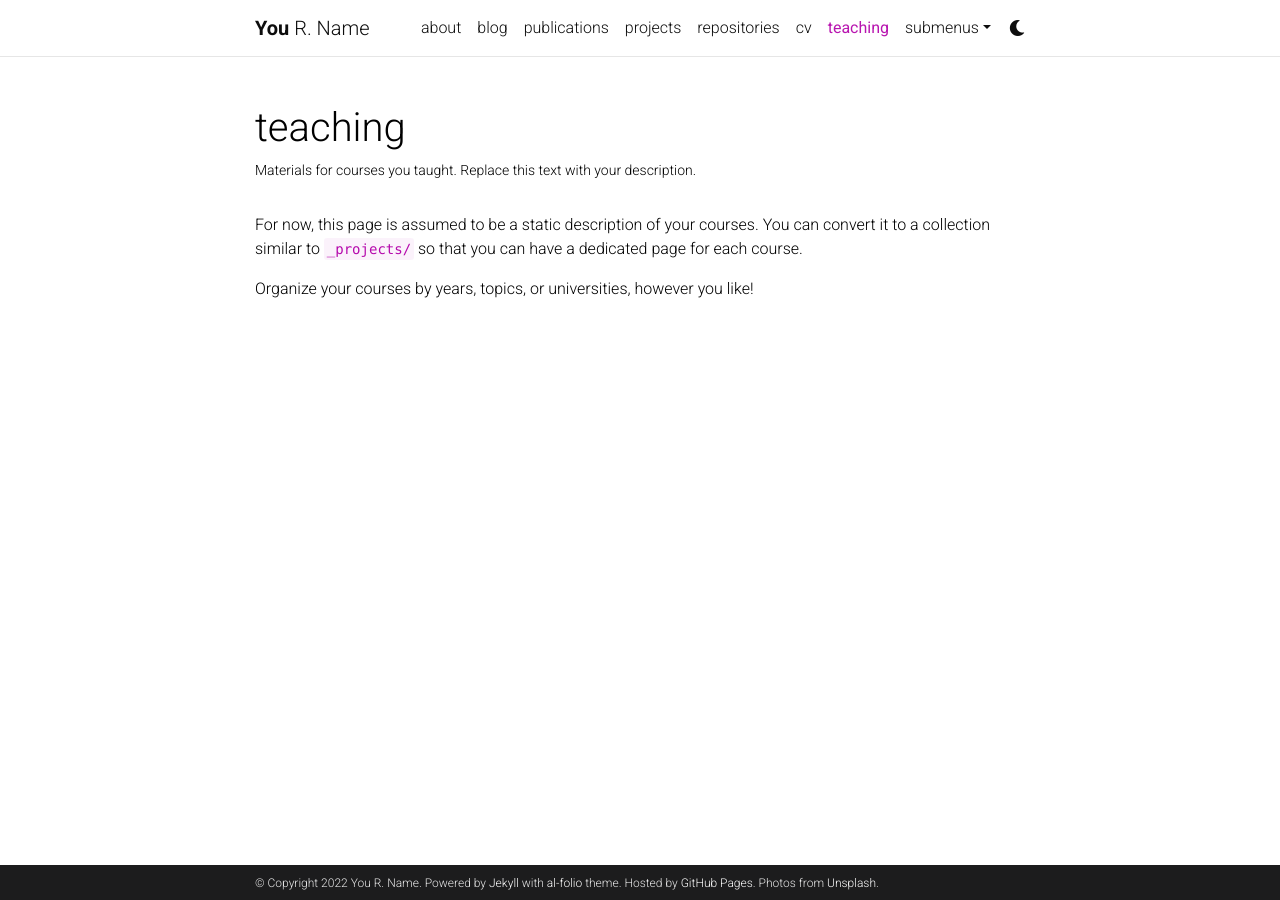
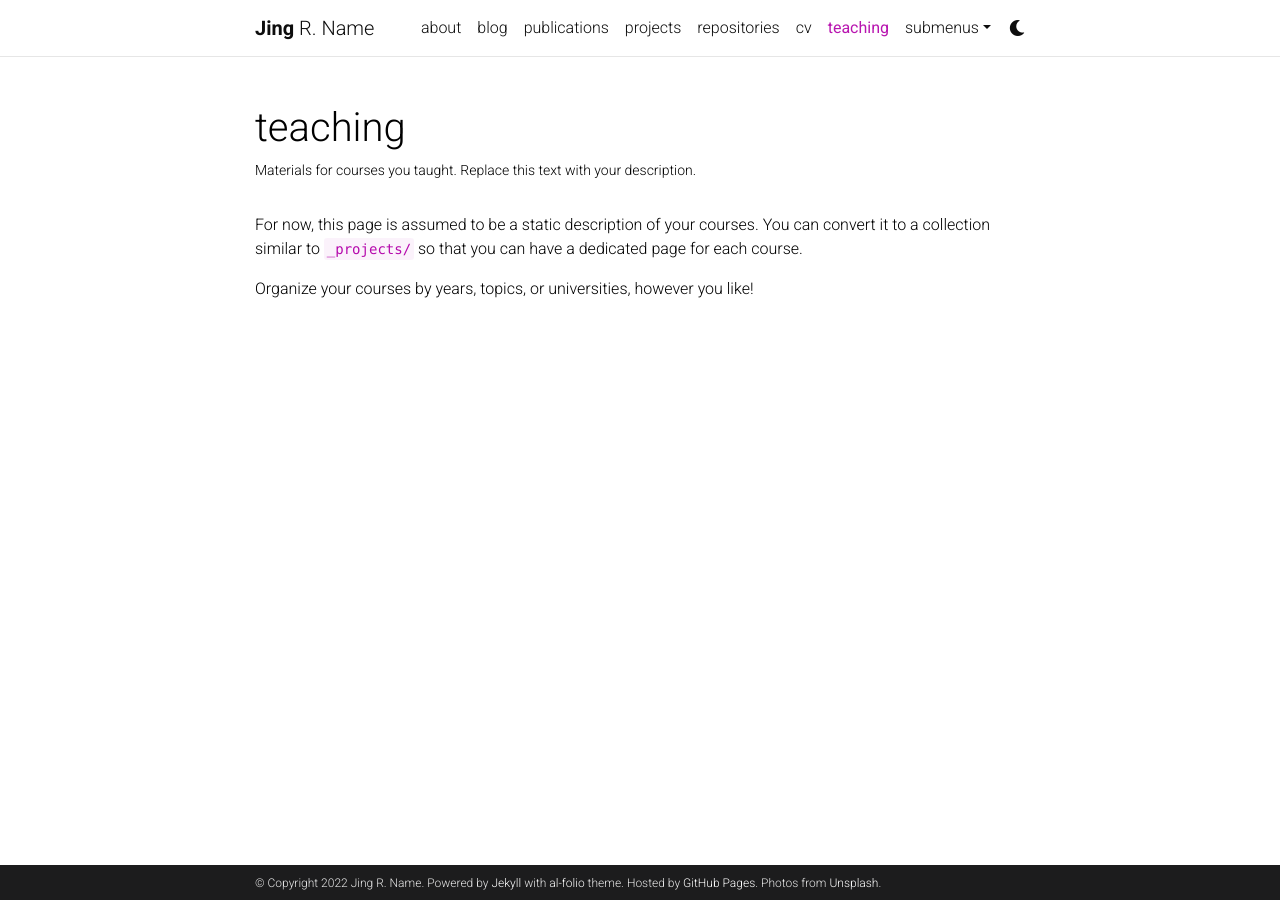
Before and after one commit to JingWang-RU/JingWang-RU.github.io, a Jekyll site: the page built from _pages/teaching.md, in a window 1280 px wide. Built offline with Jekyll 4.4.1, drawn with Linux system fonts in a browser that asks for light colours; comment, search, counter and statistics services are not loaded; a style sheet for code colours, icons or effects is not loaded.

Commit message:
first name

```diff
--- a/_config.yml
+++ b/_config.yml
@@ -3,7 +3,7 @@
 # -----------------------------------------------------------------------------
 
 title: blank # the website title (if blank, full name will be used instead)
-first_name: You
+first_name: Jing
 middle_name: R.
 last_name: Name
 email: you@example.com
```
